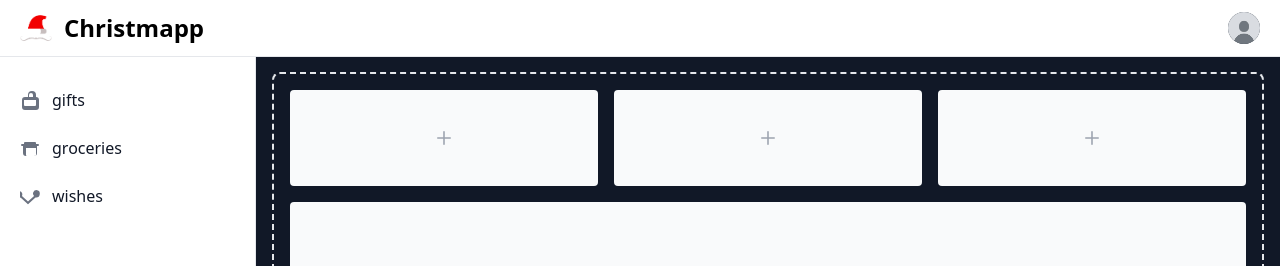
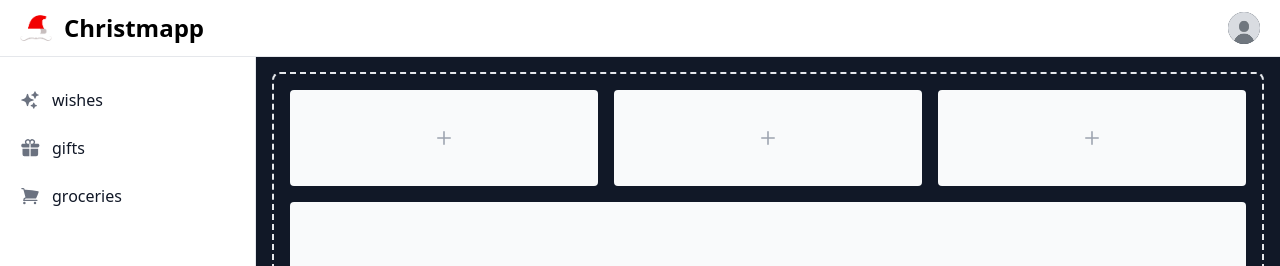
Before and after one commit to MickyCompanie/Christmapp, a Vue app in the folder frontend/: page / in a window 1280 px wide. Shown: the top 266 px of the page. Built offline with nearby package versions, Linux system fonts and the light colour scheme; sample sign-in values are in the browser's storage.

Commit message:
front / add heroicon + icon on sidebar

```diff
--- a/frontend/package.json
+++ b/frontend/package.json
@@ -9,6 +9,7 @@
     "preview": "vite preview"
   },
   "dependencies": {
+    "@heroicons/vue": "^2.2.0",
     "@tailwindcss/vite": "^4.1.12",
     "axios": "^1.11.0",
     "flowbite": "^3.1.2",
--- a/frontend/src/components/SideBarLink.vue
+++ b/frontend/src/components/SideBarLink.vue
@@ -1,9 +1,10 @@
 <template>
-    <li :key="key">
+    <li :key="routeName">
         <router-link :to="{name: routeName}" class="flex items-center p-2 text-gray-900 rounded-lg dark:text-white hover:bg-gray-100 dark:hover:bg-gray-700 group">
-            <svg class="shrink-0 w-5 h-5 text-gray-500 transition duration-75 dark:text-gray-400 group-hover:text-gray-900 dark:group-hover:text-white" aria-hidden="true" xmlns="http://www.w3.org/2000/svg" fill="currentColor" viewBox="0 0 20 18">
-                <path :d="svgPath"/>
-            </svg>
+            <component
+                :is="icon"
+                class="shrink-0 w-5 h-5 text-gray-500 transition duration-75 group-hover:text-gray-900 dark:text-gray-400 dark:group-hover:text-white"
+            />
             <span class="flex-1 ms-3 whitespace-nowrap">{{ title }}</span>
         </router-link>
     </li>
@@ -14,7 +15,6 @@
 defineProps({
     title: String,
     routeName: String,
-    svgPath: String,
-    key: String,
+    icon: [ Object, Function ],
 })
 </script>
--- a/frontend/src/enums/sideBar.js
+++ b/frontend/src/enums/sideBar.js
@@ -1,17 +1,19 @@
+import { GiftIcon, ShoppingCartIcon, SparklesIcon } from '@heroicons/vue/24/solid'
+
 export const sideBar = [
+    {
+        title: "wishes",
+        routeName: "wisheslist",
+        icon: SparklesIcon,
+    },
     {
         title: "gifts",
         routeName: "giftlist",
-        svgPath: "M16 6V4a4 4 0 0 0-8 0v2H5a3 3 0 0 0-3 3v7a3 3 0 0 0 3 3h11a3 3 0 0 0 3-3v-7a3 3 0 0 0-3-3h-1Zm-7-2a2 2 0 1 1 4 0v2h-4V4Zm7 11H5a1 1 0 0 1-1-1v-5h12v5a1 1 0 0 1-1 1Z",
+        icon: GiftIcon,
     },
     {
         title: "groceries",
         routeName: "grocerieslist",
-        svgPath: "M5 3a1 1 0 0 0-1 1v1H2a1 1 0 0 0 0 2h1v7a3 3 0 0 0 3 3h8a3 3 0 0 0 3-3V7h1a1 1 0 0 0 0-2h-2V4a1 1 0 0 0-1-1H5Zm8 2V4H7v1h6Zm3 11a1 1 0 0 1-1 1H7a1 1 0 0 1-1-1v-7h10v7Z",
-    },
-    {
-        title: "wishes",
-        routeName: "wisheslist",
-        svgPath: "M16.5 3a3.5 3.5 0 0 0-2.453 5.977L8 14.5l-6.047-5.523A3.5 3.5 0 1 0 .5 10.5l6.646 6.07a1 1 0 0 0 1.708 0l6.646-6.07A3.5 3.5 0 0 0 16.5 3Z",
+        icon: ShoppingCartIcon,
     },
 ]
--- a/frontend/src/template/SideBar.vue
+++ b/frontend/src/template/SideBar.vue
@@ -4,10 +4,9 @@
       <ul class="space-y-2 font-medium">
          <SideBarLink
             v-for="item in sideBar"
-            :key="item.routeName"
             :title="item.title"
             :routeName="item.routeName"
-            :svgPath="item.svgPath"
+            :icon="item.icon"
          />
       </ul>
    </div>
@@ -15,6 +14,7 @@
 </template>
 
 <script setup>
+import { GiftIcon, ShoppingCartIcon, SparklesIcon } from '@heroicons/vue/24/solid'
 import { sideBar } from '@/enums/sideBar.js'
 import SideBarLink from "@/components/SideBarLink.vue"
 </script>
```
Also changed, not shown: 1 other file (tests, documents, lock files or other folders).
